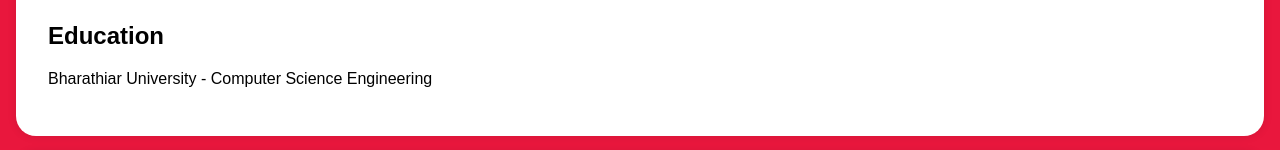
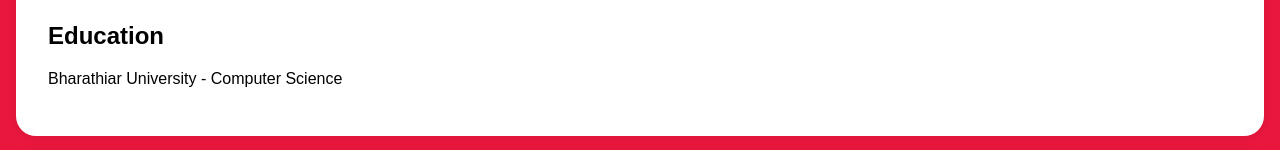
Before and after one commit to Banuthangam/Project, a plain HTML site: page index.html in a window 1280 px wide. Shown: the part 512-662 px from the top of the page. Drawn offline with Linux system fonts and the light colour scheme.

Commit message:
Update index.html

```diff
--- a/index.html
+++ b/index.html
@@ -122,7 +122,7 @@
     <section id="education">
         <div class="section-content">
             <h2>Education</h2>
-            <p>Bharathiar University  - Computer Science Engineering</p>
+            <p>Bharathiar University  - Computer Science </p>
 
 
         </div>
```
